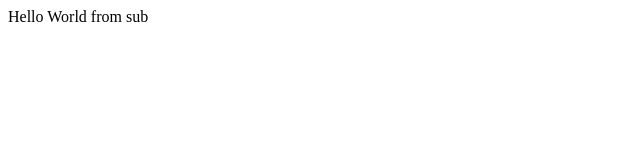
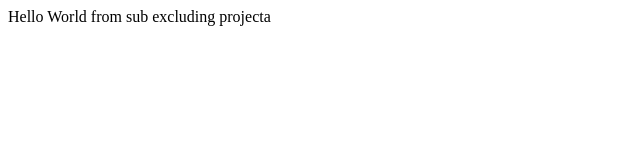
Before and after one commit to harunobukameda/pages, a plain HTML site: page sub/index.html in a window 1280 px wide. Shown: the whole page, without its empty margins (0-640 px from the left). Drawn offline with Linux system fonts and the light colour scheme.

Commit message:
Update index.html

```diff
--- a/sub/index.html
+++ b/sub/index.html
@@ -4,6 +4,6 @@
     <title>Hello World</title>
 </head>
 <body>
-    <p>Hello World from sub</p>
+    <p>Hello World from sub excluding projecta</p>
 </body>
 </html>
```
